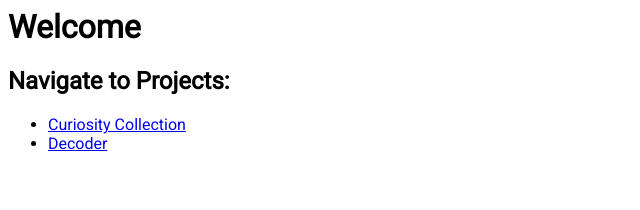
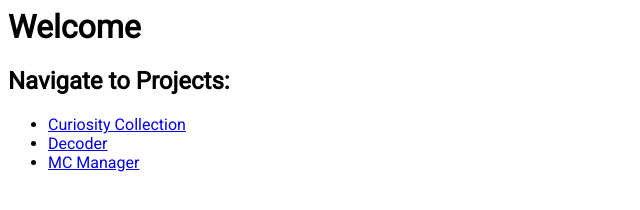
Before and after one commit to kylelambert101/kylelambert101.github.io, a plain HTML site: page index.html in a window 1280 px wide. Shown: the whole page, without its empty margins (0-640 px from the left). Drawn offline with Linux system fonts and the light colour scheme.

Commit message:
Add link to MC Manager

```diff
--- a/index.html
+++ b/index.html
@@ -17,6 +17,7 @@
     <ul>
       <li><a href="curiosity-collection/">Curiosity Collection</a></li>
       <li><a href="decoder/">Decoder</a></li>
+      <li><a href="MC-Manager-Web/">MC Manager</a></li>
     </ul>
   </body>
 </html>
```
